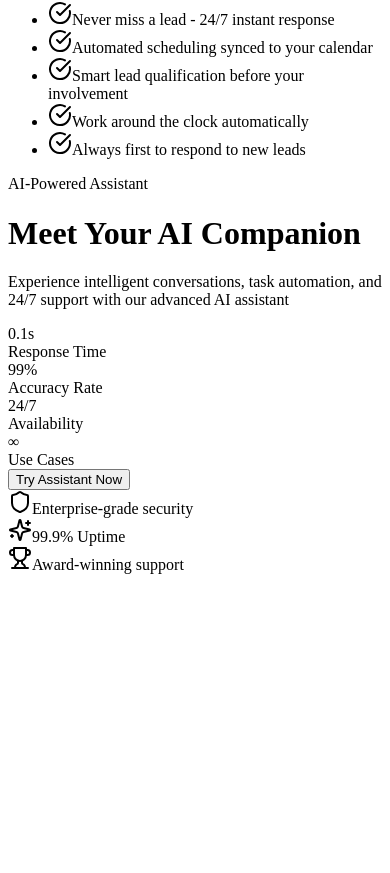
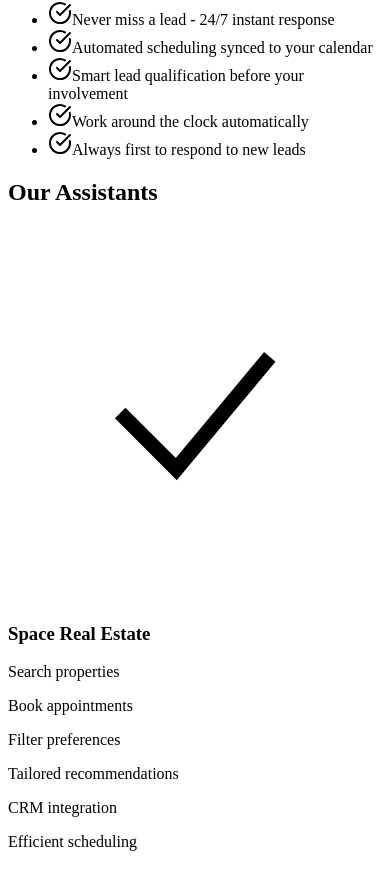
Before and after one commit to tech365aitechcom/hireagent, a Next.js app: page /assistants in a window 390 px wide. Shown: the part 1124-1997 px from the top of the page. Built offline with nearby package versions, Linux system fonts and the light colour scheme.

Commit message:
minor change

```diff
--- a/src/app/page.js
+++ b/src/app/page.js
@@ -3,11 +3,7 @@ import React, { useState } from "react";
 import { ArrowRight, Calendar, Play } from "lucide-react";
 import { ScheduleMeetingModal } from "./sections/SheduleMeetingModal";
 
-const LandingPage = () => {
-  const [isScheduleModalOpen, setScheduleModalOpen] = useState(false);
-  console.log(isScheduleModalOpen, "raju");
-
-  const upcomingCard = {
+export const upcomingCard = {
   "Skills Evaluator AI": [
     "Conduct interviews",
     "Analyze skills",
@@ -98,8 +94,24 @@ const LandingPage = () => {
   ],
 };
 
-  const existingCard = {
-    "Property Finder AI": [
+export const existingCard = {
+  "Space Real Estate": [
+    "Search properties",
+    "Book appointments",
+    "Filter preferences",
+    "Tailored recommendations",
+    "CRM integration",
+    "Efficient scheduling",
+  ],
+  "Real Estate New": [
+    "Search properties",
+    "Book appointments",
+    "Filter preferences",
+    "Tailored recommendations",
+    "CRM integration",
+    "Efficient scheduling",
+  ],
+  "Domus NY": [
     "Search properties",
     "Book appointments",
     "Filter preferences",
@@ -108,6 +120,10 @@ const LandingPage = () => {
     "Efficient scheduling",
   ],
 };
+
+const LandingPage = () => {
+  const [isScheduleModalOpen, setScheduleModalOpen] = useState(false);
+  console.log(isScheduleModalOpen, "raju");
 
   const handleScheduleMeeting = () => {
     setScheduleModalOpen(true);
--- a/src/app/sections/TryAssistant.jsx
+++ b/src/app/sections/TryAssistant.jsx
@@ -4,6 +4,7 @@ import Link from "next/link";
 import { useSearchParams } from "next/navigation";
 import React, { Suspense, useEffect, useState } from "react";
 import Assistant from "../components/Assistant";
+import { existingCard } from "../page";
 
 const TryAssistantComp = () => {
   const searchParams = useSearchParams();
@@ -35,6 +36,70 @@ const TryAssistantComp = () => {
 
   return (
     <div>
+      <section className="py-24 bg-white border-t border-gray-100">
+        <div className="container mx-auto px-4">
+          <h2 className="text-5xl font-bold mb-20 text-center">
+            Our{" "}
+            <span className="bg-clip-text text-transparent bg-gradient-to-r from-blue-600 to-indigo-600">
+              Assistants
+            </span>
+          </h2>
+          <div className="grid grid-cols-1 md:grid-cols-2 lg:grid-cols-3 gap-8">
+            {Object.entries(existingCard).map(([name, features]) => (
+              <div key={name} className="relative group">
+                <div
+                  className="absolute inset-0 bg-gradient-to-r from-blue-600 to-indigo-600 rounded-2xl
+                              transform group-hover:translate-x-2 group-hover:translate-y-2 transition-transform"
+                />
+                <div className="relative bg-white rounded-2xl p-8 border border-gray-200">
+                  <div className="absolute top-4 right-4 w-20 h-20">
+                    <svg
+                      viewBox="0 0 100 100"
+                      className="w-full h-full opacity-10"
+                    >
+                      <circle
+                        cx="50"
+                        cy="50"
+                        r="40"
+                        stroke="url(#gradient1)"
+                        strokeWidth="4"
+                        fill="none"
+                      />
+                      <path
+                        d="M30 50 L45 65 L70 35"
+                        stroke="currentColor"
+                        strokeWidth="4"
+                        fill="none"
+                      />
+                    </svg>
+                  </div>
+                  <h3 className="text-2xl font-bold text-gray-900 mb-6">
+                    {name}
+                  </h3>
+                  <div className="space-y-4 mb-8">
+                    {features.map((feature, index) => (
+                      <div key={index} className="flex items-start space-x-3">
+                        <div className="w-2 h-2 bg-blue-600 rounded-full mt-2" />
+                        <p className="text-gray-600">{feature}</p>
+                      </div>
+                    ))}
+                  </div>
+                  <div className="space-y-3">
+                    {/* <button
+                      onClick={() => (window.location.href = "/pricing")}
+                      className="w-full py-3 bg-gradient-to-r from-blue-600 to-indigo-600 text-white rounded-xl
+                                flex items-center justify-center group"
+                    >
+                      Try Now
+                      <ArrowRight className="ml-2 w-4 h-4 transition-transform group-hover:translate-x-1" />
+                    </button> */}
+                  </div>
+                </div>
+              </div>
+            ))}
+          </div>
+        </div>
+      </section>
       <>
         <div
           className="bg-gradient-to-r from-blue-600 to-blue-800 text-white pt-16 pb-24 relative overflow-hidden"
```
Also changed, not shown: src/app/components/AssistantPopup.jsx (added, +73 -0 lines). Lines whose indentation alone changed are shown as unchanged.
